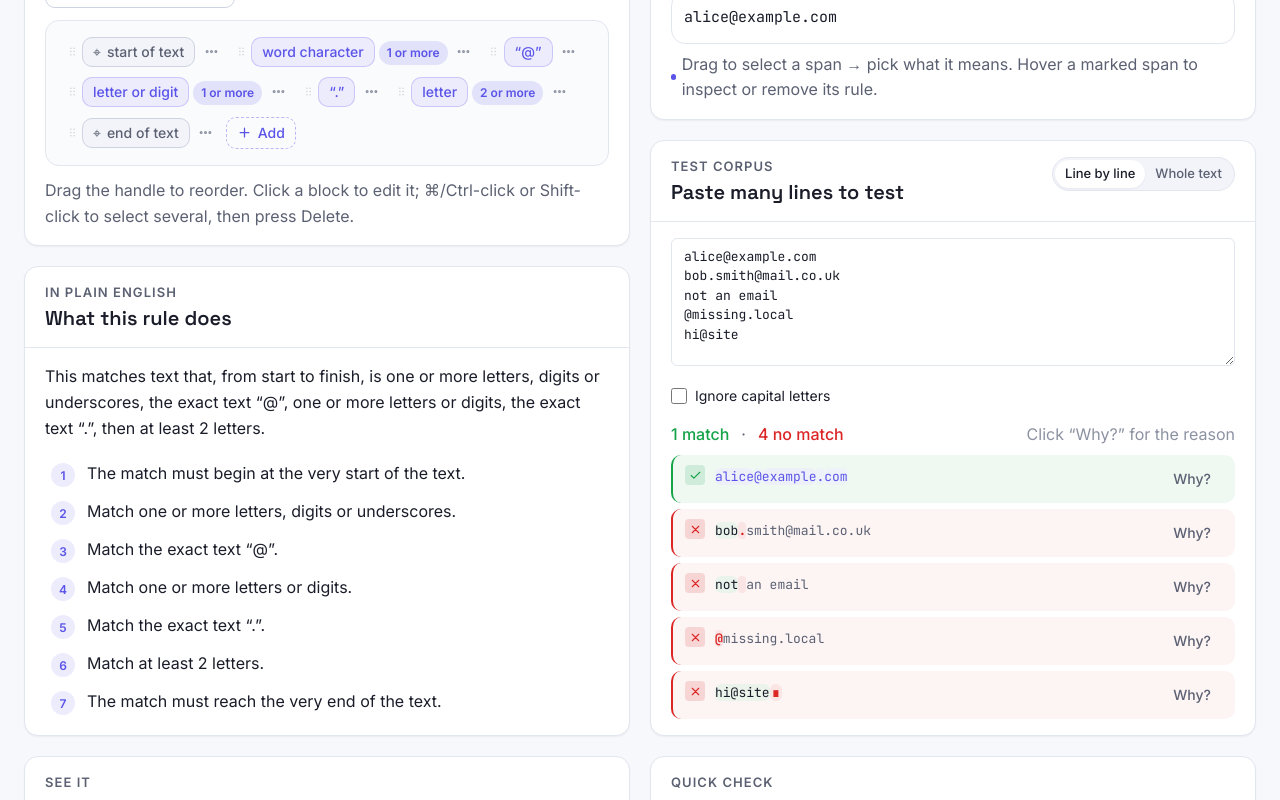
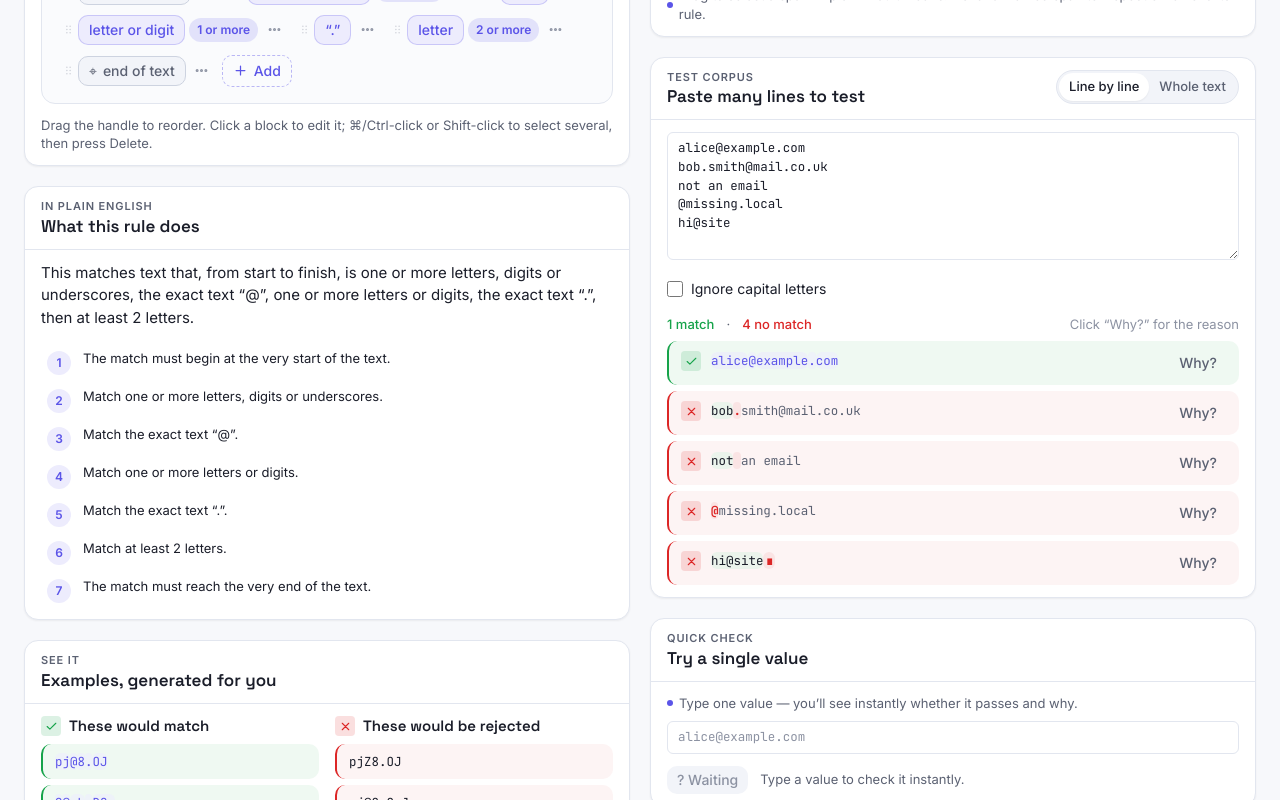
Before and after one commit to olivierluethy/plain-regex, a React (Vite) app: page / in a window 1280 px wide. Shown: the part 500-1300 px from the top of the page. Built offline with nearby package versions, Linux system fonts and the light colour scheme.

Commit message:
style(density): denser type ramp, smaller controls and tighter panel padding
Add body/body-sm as real fontSize tokens (previously undefined no-ops), shrink
the type ramp, button/input heights and Panel padding per styleguide v2.

```diff
--- a/src/index.css
+++ b/src/index.css
@@ -65,8 +65,8 @@
     background-color: rgb(var(--bg));
     color: rgb(var(--ink));
     font-family: 'Inter', ui-sans-serif, system-ui, sans-serif;
-    font-size: 1rem;
-    line-height: 1.6;
+    font-size: 0.9375rem;
+    line-height: 1.5;
     -webkit-font-smoothing: antialiased;
     text-rendering: optimizeLegibility;
   }
@@ -100,9 +100,9 @@
       transition-colors duration-150 disabled:cursor-not-allowed disabled:opacity-50
       select-none;
   }
-  .btn-md { @apply h-[38px] px-3.5; }
-  .btn-sm { @apply h-8 px-3 text-[0.8125rem]; }
-  .btn-lg { @apply h-11 px-5; }
+  .btn-md { @apply h-[34px] px-3; }
+  .btn-sm { @apply h-7 px-2.5 text-[0.8125rem]; }
+  .btn-lg { @apply h-10 px-4; }
   .btn-primary {
     @apply btn bg-brand text-white shadow-sm hover:bg-brand-strong active:translate-y-px;
   }
@@ -118,14 +118,14 @@
   }
 
   .input {
-    @apply w-full rounded-sm border border-border bg-surface px-3 py-2 text-ink
+    @apply w-full rounded-sm border border-border bg-surface px-2.5 py-1.5 text-ink
       placeholder:text-ink-faint transition-shadow duration-150
       focus:border-brand focus:shadow-focus;
   }
 
   .chip {
     @apply inline-flex items-center gap-1.5 rounded-md border border-brand/25 bg-brand-tint
-      px-2.5 py-1 text-sm font-medium text-brand transition-colors duration-150;
+      px-2 py-0.5 text-sm font-medium text-brand transition-colors duration-150;
   }
 }
 
--- a/src/ui/primitives.tsx
+++ b/src/ui/primitives.tsx
@@ -28,15 +28,15 @@ export function Panel({
   return (
     <section className={`panel flex flex-col ${className}`}>
       {(title || actions || eyebrow) && (
-        <header className="flex items-start justify-between gap-3 border-b border-border px-5 py-4">
+        <header className="flex items-start justify-between gap-3 border-b border-border px-4 py-3">
           <div className="min-w-0">
-            {eyebrow && <div className="eyebrow mb-1">{eyebrow}</div>}
+            {eyebrow && <div className="eyebrow mb-0.5">{eyebrow}</div>}
             {title && <h2 className="text-h2 text-ink">{title}</h2>}
           </div>
           {actions && <div className="flex shrink-0 items-center gap-1.5">{actions}</div>}
         </header>
       )}
-      <div className={`px-5 py-4 ${bodyClass}`}>{children}</div>
+      <div className={`px-4 py-3 ${bodyClass}`}>{children}</div>
     </section>
   )
 }
--- a/tailwind.config.js
+++ b/tailwind.config.js
@@ -30,13 +30,16 @@ export default {
         mono: ['"JetBrains Mono"', 'ui-monospace', 'SFMono-Regular', 'monospace'],
       },
       fontSize: {
-        display: ['2.5rem', { lineHeight: '1.1', fontWeight: '700' }],
-        h1: ['1.75rem', { lineHeight: '1.2', fontWeight: '600' }],
-        h2: ['1.25rem', { lineHeight: '1.3', fontWeight: '600' }],
-        h3: ['1.0625rem', { lineHeight: '1.4', fontWeight: '600' }],
-        label: ['0.8125rem', { lineHeight: '1.4', fontWeight: '600', letterSpacing: '0.08em' }],
-        mono: ['0.9375rem', { lineHeight: '1.5' }],
-        'mono-sm': ['0.8125rem', { lineHeight: '1.5' }],
+        // Denser v2 ramp — see docs/STYLEGUIDE.md §3.
+        display: ['2rem', { lineHeight: '1.1', fontWeight: '700' }],
+        h1: ['1.375rem', { lineHeight: '1.2', fontWeight: '600' }],
+        h2: ['1.0625rem', { lineHeight: '1.25', fontWeight: '600' }],
+        h3: ['0.9375rem', { lineHeight: '1.35', fontWeight: '600' }],
+        body: ['0.9375rem', { lineHeight: '1.5' }],
+        'body-sm': ['0.8125rem', { lineHeight: '1.45' }],
+        label: ['0.6875rem', { lineHeight: '1.3', fontWeight: '600', letterSpacing: '0.08em' }],
+        mono: ['0.875rem', { lineHeight: '1.5' }],
+        'mono-sm': ['0.78rem', { lineHeight: '1.5' }],
       },
       borderRadius: {
         sm: '6px',
```
